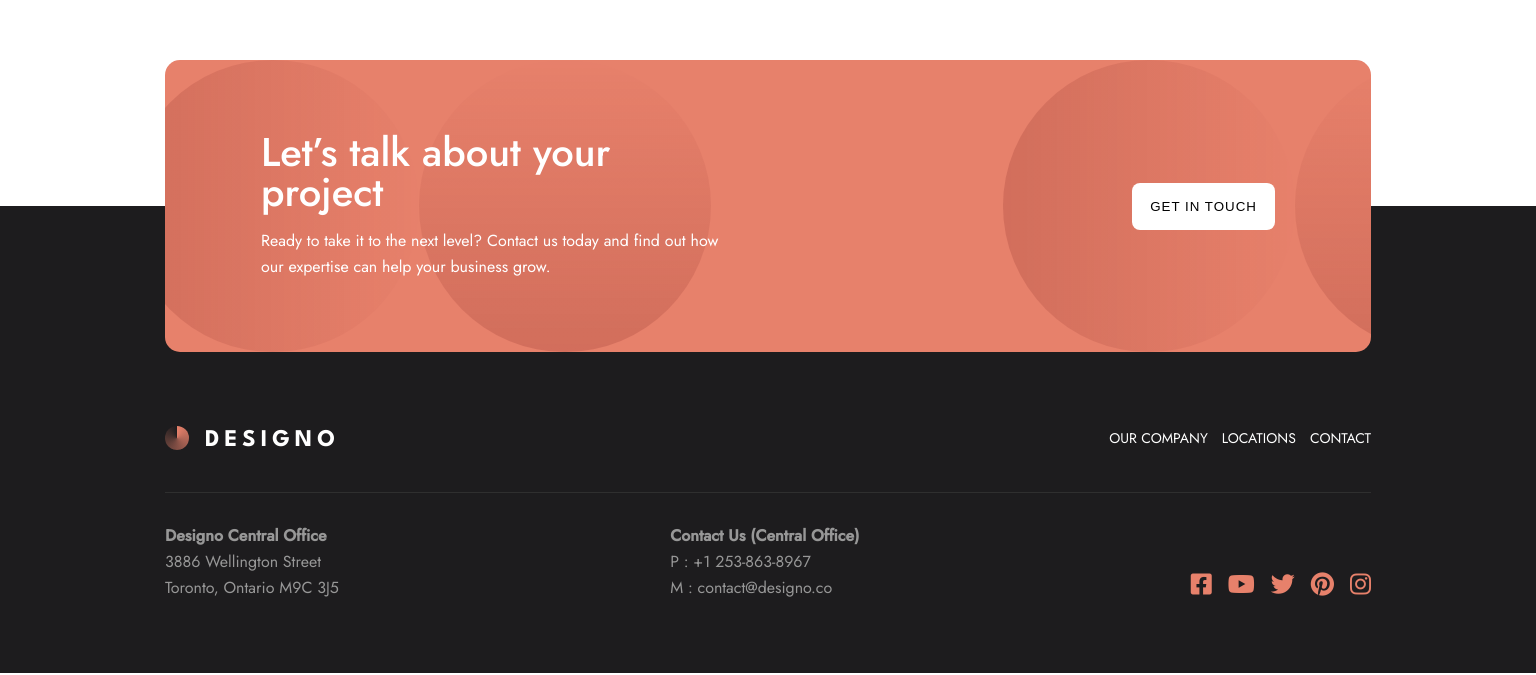
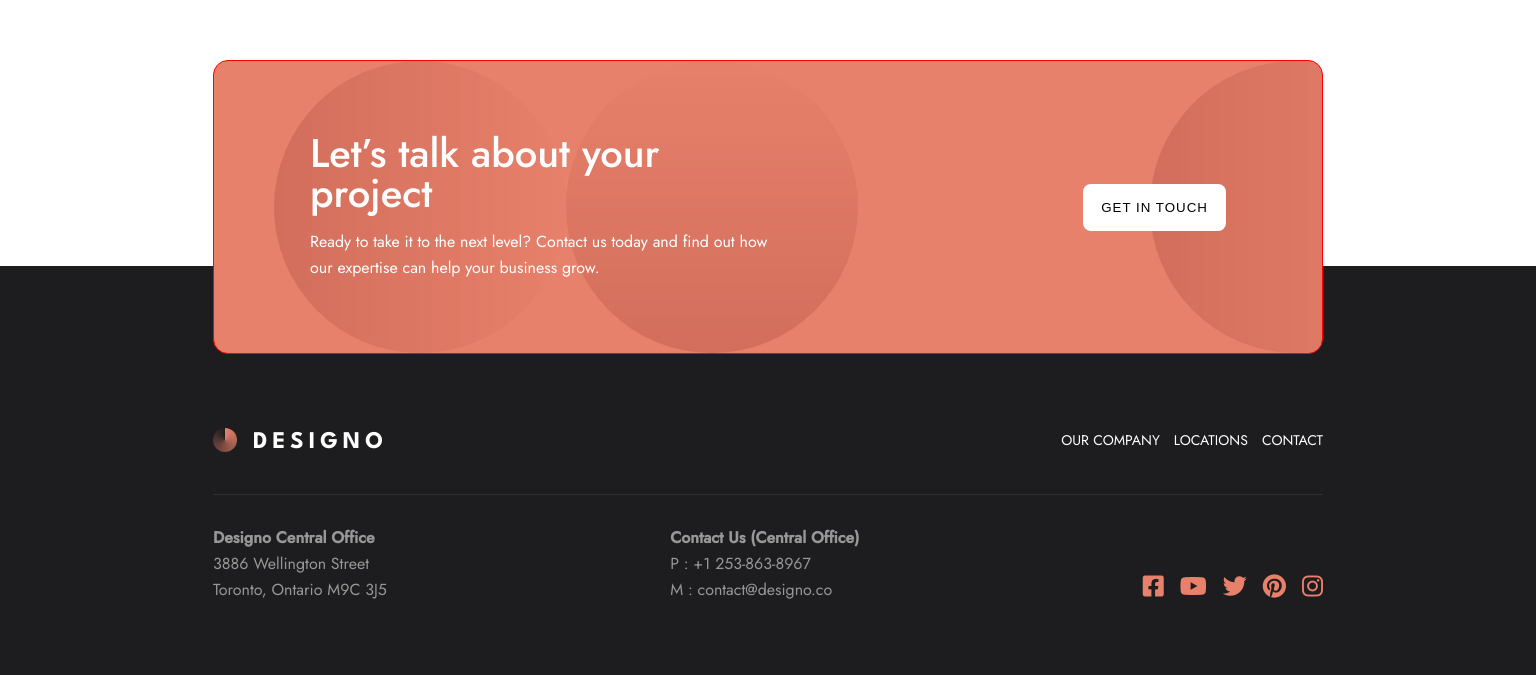
Before and after one commit to ringtho/designo, a React (Create React App) app: page / in a window 1536 px wide. Shown: the part 1584-2259 px from the top of the page. Built offline with nearby package versions, Linux system fonts and the light colour scheme; the HTML template or start-up script is replaced by a standard one.

Commit message:
Fixed the get in touch section

```diff
--- a/src/index.css
+++ b/src/index.css
@@ -206,7 +206,6 @@ button {
   height: 543px;
   width: 280px;
   margin: 80px auto 0 auto;
-  /* border: 5px solid greenyellow; */
 }
 
 .hero-image {
@@ -431,6 +430,7 @@ button {
   border-radius: 15px;
   position: relative;
   overflow: hidden;
+  border: 1px solid red;
 }
 
 .get-in-touch::before {
@@ -1033,6 +1033,12 @@ hr {
     height: 1px;
     background-color: #2f2f2f;
     border: none;
+  }
+
+
+  .black {
+    height: 30%;
+    top: 70%;
   }
 
   .soft-skills {
@@ -1250,8 +1256,12 @@ hr {
   }
 
   .get-in-touch {
-    height: fit-content;
+    height: auto;
     margin: 0 165px;
+  }
+
+  .get-in-touch-section {
+    border: none;
   }
 
   .footer-contents {
@@ -1555,10 +1565,26 @@ hr {
 }
 
 @media screen and (min-width: 1440px) {
-  /* .app {
+  .nav-items,
+  .footer-contents,
+  .home-main,
+  .location-wrapper
+  {
     width: 1440px;
+    margin-right: auto;
     margin-left: auto;
+  }
+
+  .get-in-touch,
+  .form-container,
+  .about-location,
+  .about-hero,
+  .card-container,
+  .design-hero,
+  .offers
+  {
+    width: 1110px;
     margin-right: auto;
-  } */
-
-}
+    margin-left: auto;
+  }
+}
```
